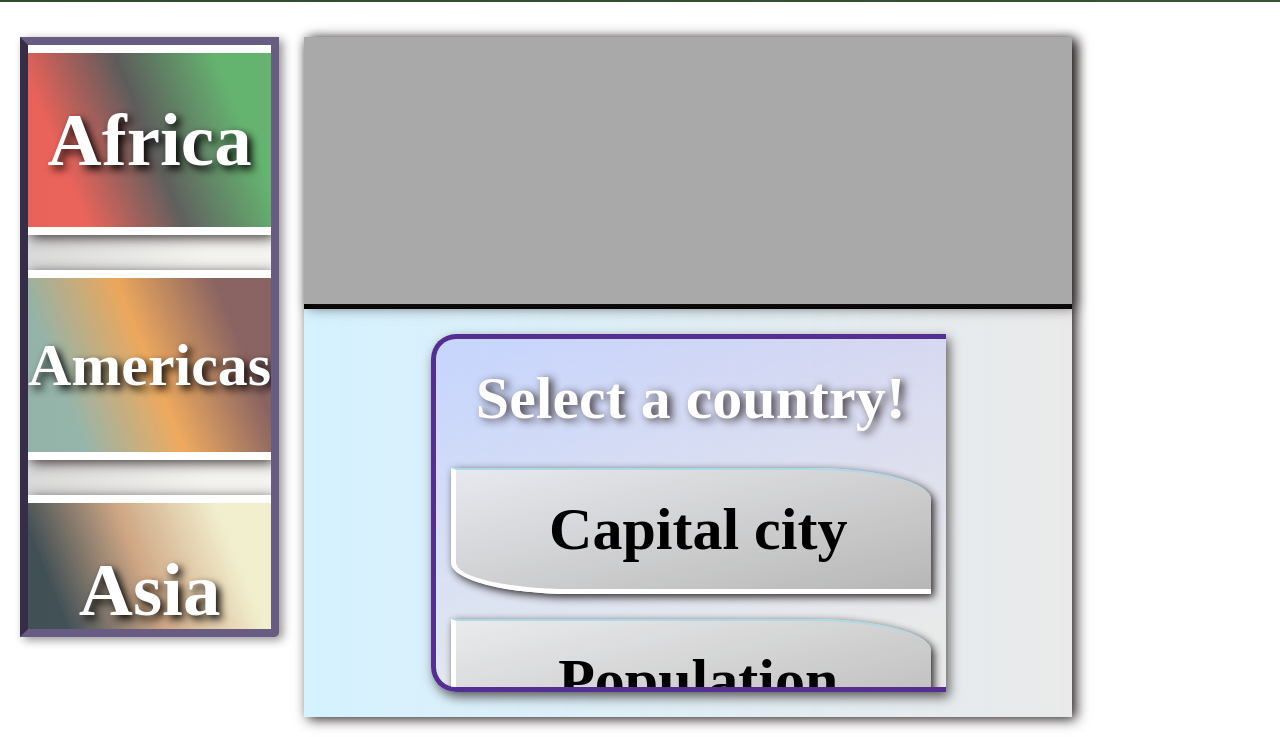
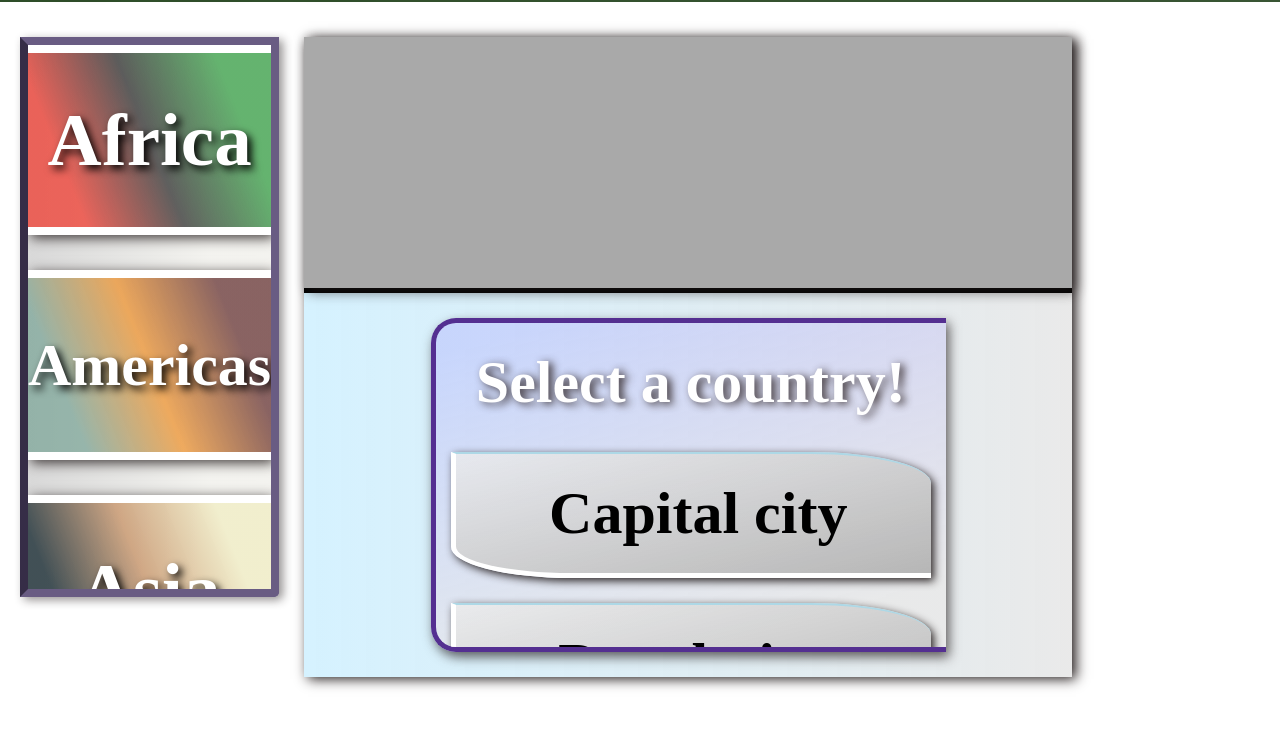
Before and after one commit to ForrestOgden/Geography-Country-Application, a plain HTML site: page index.html in a window 1280 px wide. Shown: the part 101-838 px from the top of the page. After the commit the page ends 800 px from the top, so only its background shows below. Drawn offline with nearby package versions, Linux system fonts and the light colour scheme; a web font is replaced by a local one.

Commit message:
Updated css sheet
changed max heights for .nav-container and .content

```diff
--- a/countries.css
+++ b/countries.css
@@ -136,7 +136,7 @@ body {
 
 .nav-container {
   max-width: 320px;
-  max-height: 75vh;
+  max-height: 70vh;
 }
 
 .nav {
@@ -305,7 +305,8 @@ body {
   box-shadow: 4px 2px 12px hsl(0, 12%, 12%);
 
   min-width: 60vw;
-  min-height: 85vh;
+  min-height: 80vh;
+  max-height: 85vh;
 
   display: flex;
   flex-direction: column;
```
